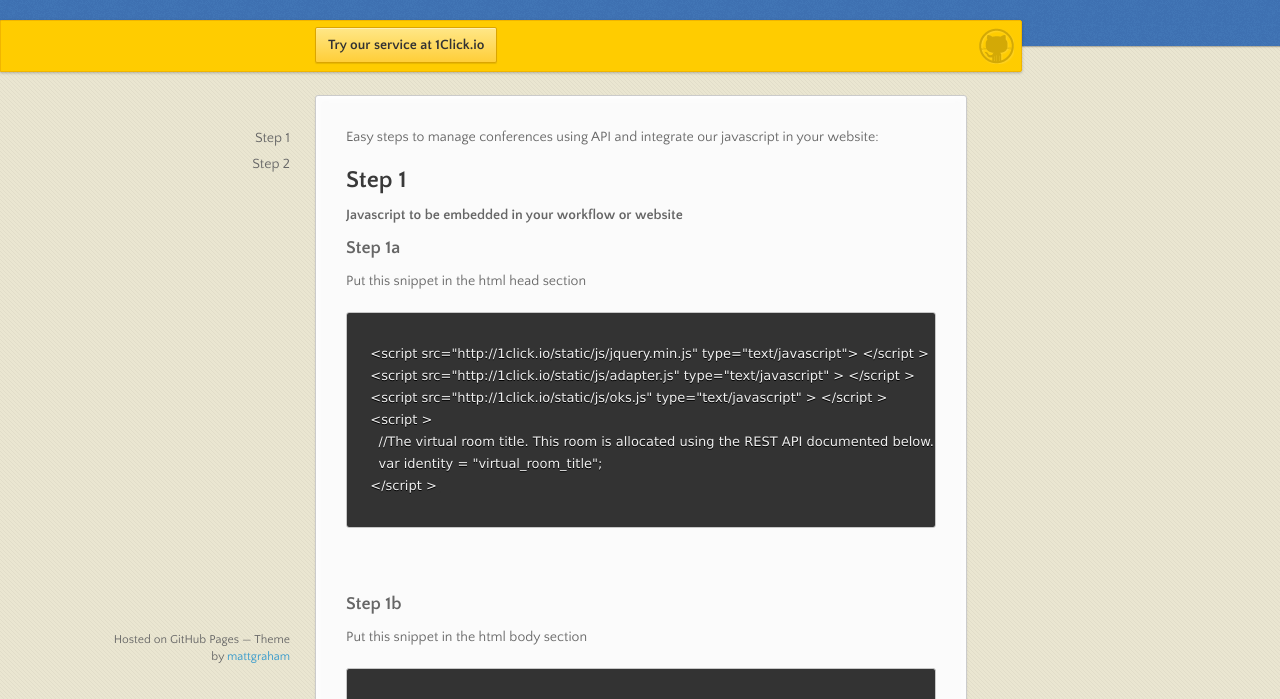
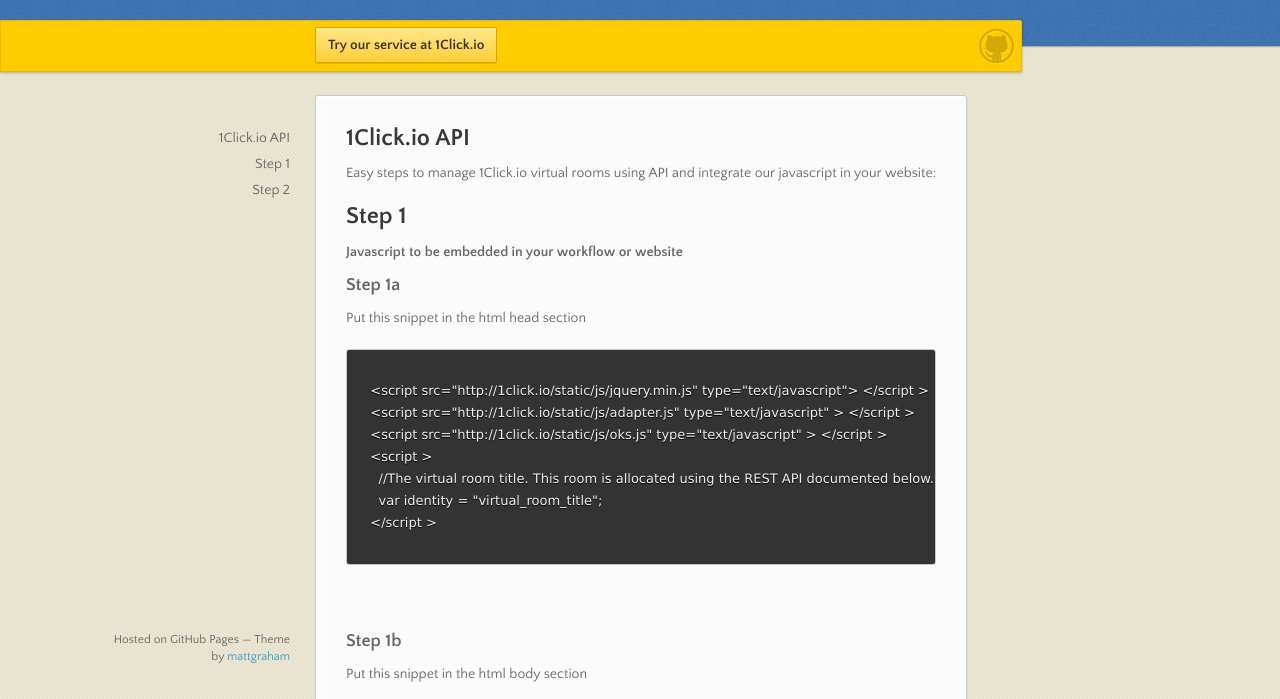
Before and after one commit to 1clickapi/1clickapi.github.io, a plain HTML site: page index.html in a window 1280 px wide. Shown: the part 95-794 px from the top of the page. Drawn offline with nearby package versions, Linux system fonts and the light colour scheme.

Commit message:
fix header

```diff
--- a/index.html
+++ b/index.html
@@ -35,7 +35,8 @@
 
 <!-- <h1> <a name="welcome-to-1clickapi" class="anchor" href="#welcome-to-1clickapi"><span class="octicon octicon-link"></span></a>Welcome to 1Click.io API Documentation.</h1> -->
 
-<p>Easy steps to manage conferences using API and integrate our javascript in your website:
+<h2> 1Click.io API </h2>
+<p>Easy steps to manage 1Click.io virtual rooms using API and integrate our javascript in your website:
 </p>
 
 <h2> Step 1 </h2>
```
